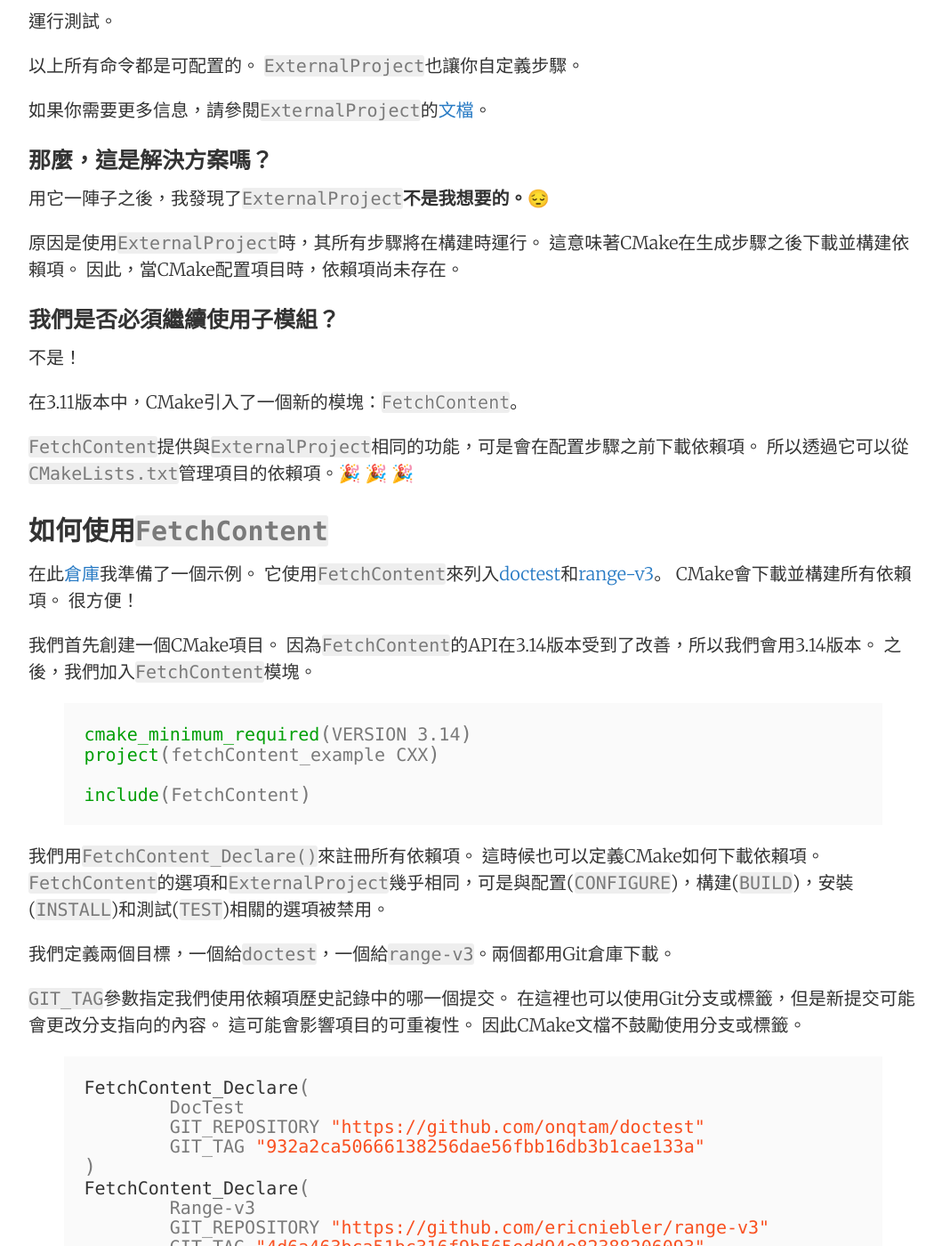
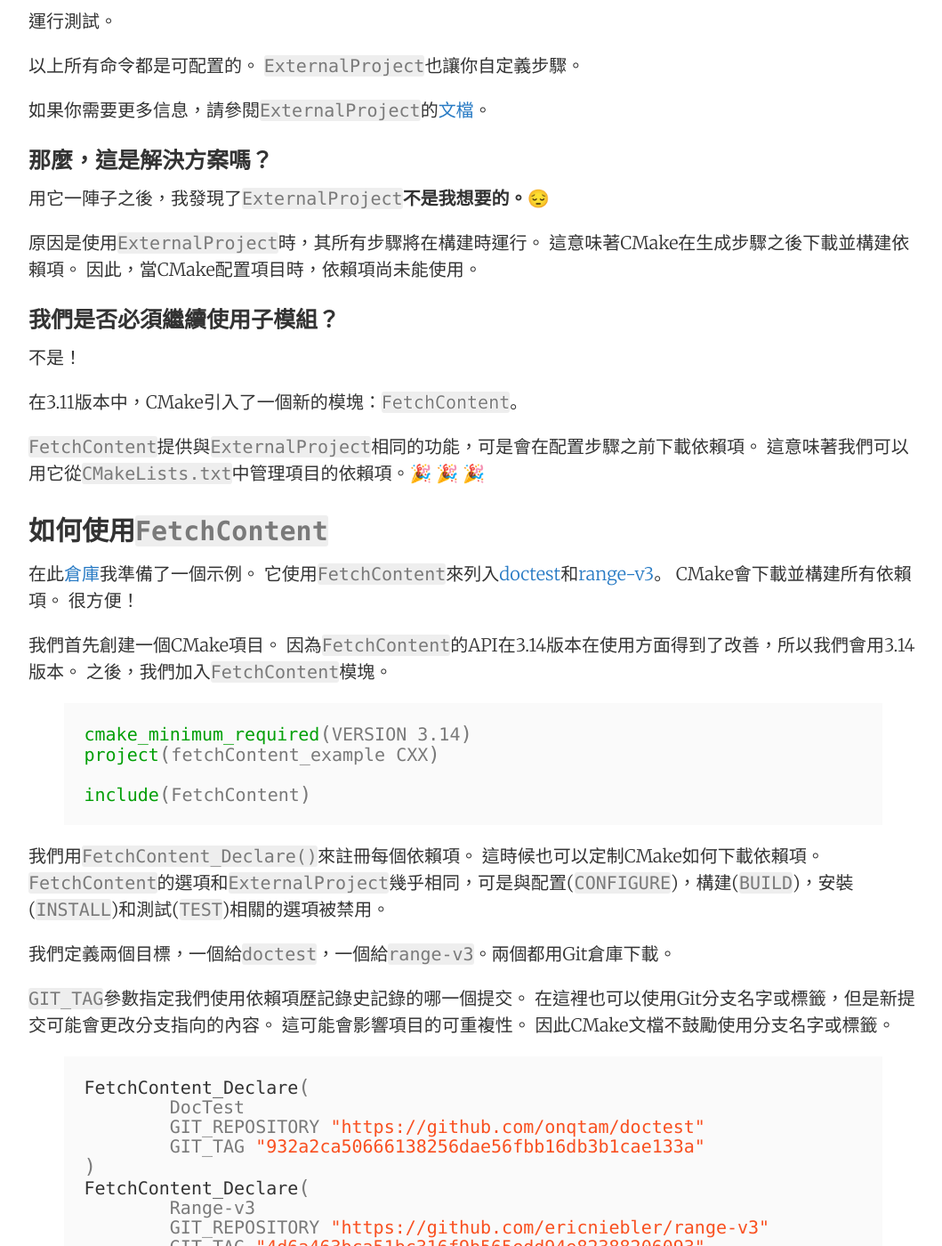
Before and after one commit to bewagner/bewagner.github.io, a Jekyll site: the page built from _posts/2020-05-02-cmake-fetchcontent-zh.md, in a window 1280 px wide and 1400 px high, scrolled down 2169 px. Shown: the whole window at 89% size, without its empty margins (108-1167 px from the left). Built offline with Jekyll 4.4.1, drawn with Linux system fonts in a browser that asks for light colours; nearby versions of some CDN libraries; emoji names are drawn with the system emoji font; comment, search, counter and statistics services are not loaded; some of the changed text lies outside the part shown.

Commit message:
Correct chinese post

```diff
--- a/_posts/2020-01-01-cmake-fetchcontent-zh.md
+++ b/_posts/2020-05-02-cmake-fetchcontent-zh.md
@@ -1,7 +1,7 @@
 ---
 layout:     post
-title:      通過CMake的FetchContent進行C++依賴管理
-date:       2020-01-01 08:00:00
+title:      用CMake的FetchContent來管理C++依賴項
+date:       2020-05-02 08:00:00
 summary:    如何使用內置的CMake功能替換Git子模組
 categories: programming
 lang:       zh_TW
@@ -23,7 +23,7 @@
 在構建代碼之前。
 而我喜歡人們有輕鬆的用戶體驗。
 因此，我一直在尋找擺脫運行任何額外命令的方法。
-另外，我發現自己已經多次忘記運行`git submodule update -init`了。
+另外，我發現自己已經多次忘記運行`git submodule update --init`了。
 
 ### 把代碼複製到Git倉庫
 
@@ -92,7 +92,7 @@
 
 原因是使用`ExternalProject`時，其所有步驟將在構建時運行。
 這意味著CMake在生成步驟之後下載並構建依賴項。
-因此，當CMake配置項目時，依賴項尚未存在。
+因此，當CMake配置項目時，依賴項尚未能使用。
 
 
 ### 我們是否必須繼續使用子模組？
@@ -102,7 +102,7 @@
 在3.11版本中，CMake引入了一個新的模塊：[`FetchContent`](https://cmake.org/cmake/help/latest/module/FetchContent.html)。
 
 `FetchContent`提供與`ExternalProject`相同的功能，可是會在配置步驟之前下載依賴項。
-所以透過它可以從`CMakeLists.txt`管理項目的依賴項。:tada: :tada: :tada:
+這意味著我們可以用它從`CMakeLists.txt`中管理項目的依賴項。:tada: :tada: :tada:
 
 
 ## 如何使用`FetchContent`
@@ -114,23 +114,23 @@
 
 
 我們首先創建一個CMake項目。
-因為`FetchContent`的API在3.14版本受到了改善，所以我們會用3.14版本。
+因為`FetchContent`的API在3.14版本在使用方面得到了改善，所以我們會用3.14版本。
 之後，我們加入`FetchContent`模塊。
 {% highlight CMake %}
 {% include includelines filename='code/2020/05/FetchContent/CMakeLists.txt' start=1 count=4 %}
 {% endhighlight %}
 
 
-我們用`FetchContent_Declare()`來註冊所有依賴項。
-這時候也可以定義CMake如何下載依賴項。
+我們用`FetchContent_Declare()`來註冊每個依賴項。
+這時候也可以定制CMake如何下載依賴項。
 `FetchContent`的選項和`ExternalProject`幾乎相同，可是與配置(`CONFIGURE`)，構建(`BUILD`)，安裝(`INSTALL`)和測試(`TEST`)相關的選項被禁用。
 
 我們定義兩個目標，一個給`doctest`，一個給`range-v3`。兩個都用Git倉庫下載。
 
-`GIT_TAG`參數指定我們使用依賴項歷史記錄中的哪一個提交。
-在這裡也可以使用Git分支或標籤，但是新提交可能會更改分支指向的內容。
+`GIT_TAG`參數指定我們使用依賴項歷記錄史記錄的哪一個提交。
+在這裡也可以使用Git分支名字或標籤，但是新提交可能會更改分支指向的內容。
 這可能會影響項目的可重複性。
-因此CMake文檔不鼓勵使用分支或標籤。
+因此CMake文檔不鼓勵使用分支名字或標籤。
 
 {% highlight CMake %}
 {% include includelines filename='code/2020/05/FetchContent/CMakeLists.txt' start=6 count=9 %}
@@ -149,8 +149,8 @@
 {% include includelines filename='code/2020/05/FetchContent/CMakeLists.txt' start=19 count=2 %}
 {% endhighlight %}
 
-使用Git倉庫是FetchContent的最方便包含依賴項方法。
-但如果依賴項不是Git存儲庫，則可以設置`FetchContent`用其他代碼源。
+使用Git倉庫是`FetchContent`的最方便包含依賴項方法。
+但如果依賴項不是Git存儲庫，就可以定制`FetchContent`來跟其他來源一起工作。
 請查看[ExternalProject的文檔](https://cmake.org/cmake/help/latest/module/ExternalProject.html#module:ExternalProject)。
 它解釋所有參數。
 
@@ -170,7 +170,7 @@
 
 請參閱[此鏈接](https://github.com/bewagner/fetchContent_example)以查看完整的項目。
 
-## 你需要注意什麼
+## 使用`FetchContent`時需要注意什麼
 
 #### 下載依賴項需要網路鏈接
 
```
Also changed, not shown: other parts of _posts/2020-05-02-cmake-fetchcontent-zh.md (+1 -1 lines).
